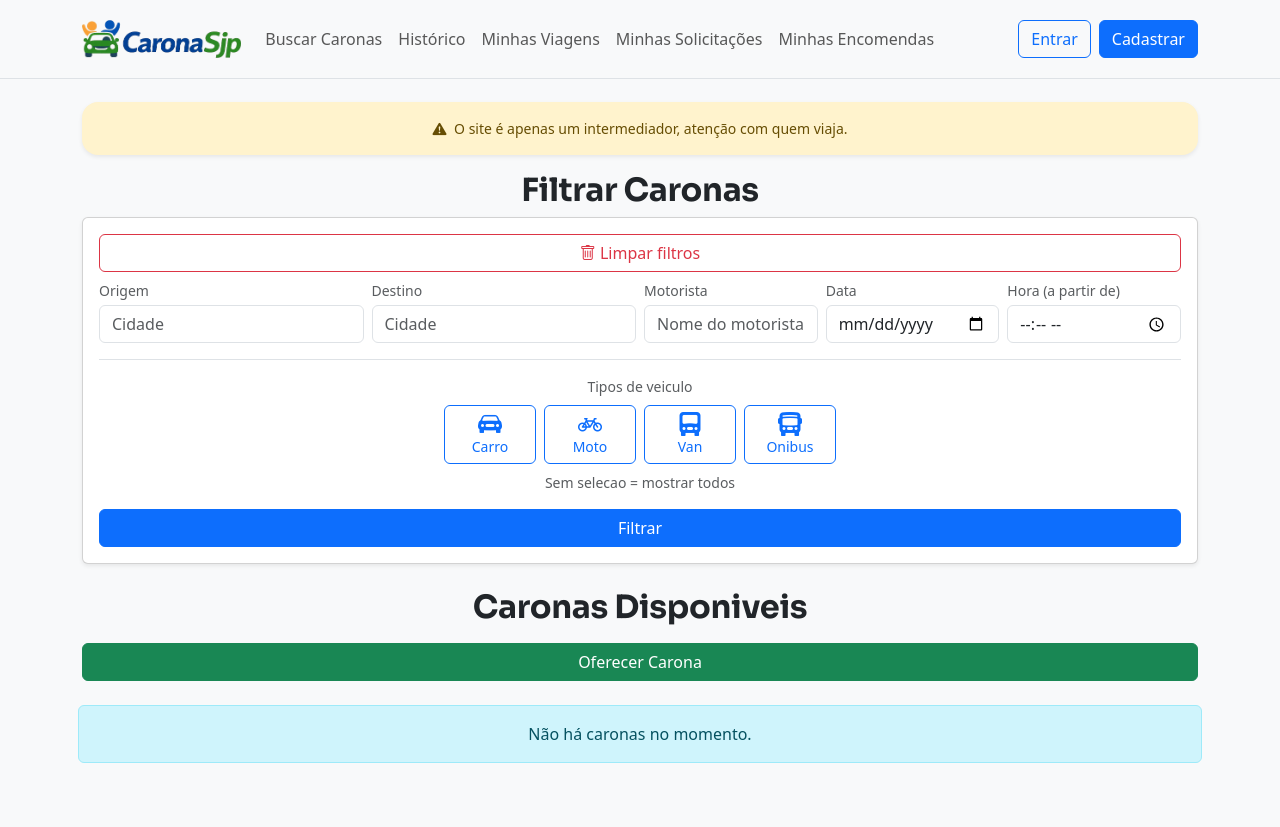
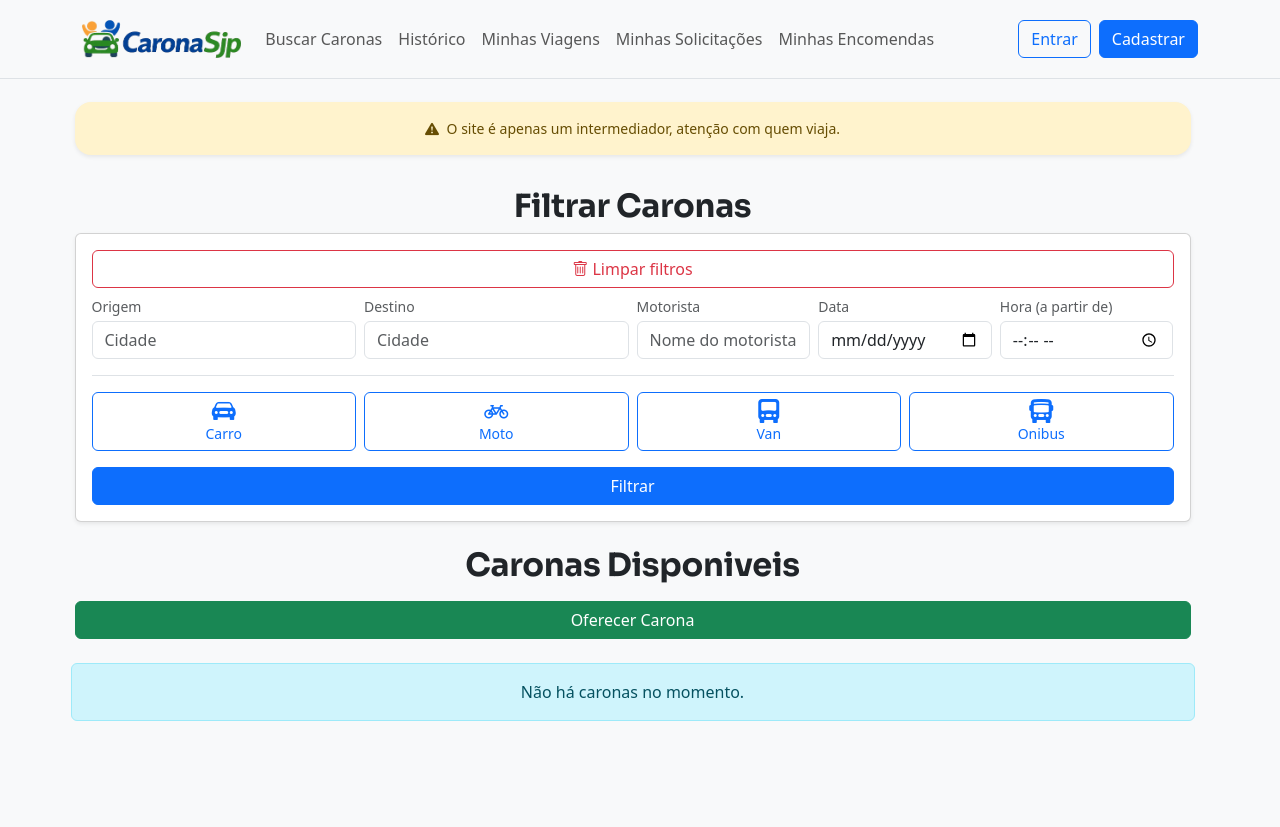
Before and after one commit to cesagoncalves/caronasjp, a Django app: page / in a window 1280 px wide. After the commit the page ends 721 px from the top, so only its background shows below. Run offline with Django 5.2, Linux system fonts and the light colour scheme; tables that the repository leaves empty hold one stand-in row (values such as "Sample post").

Commit message:
corrije navbar pelamor

```diff
--- a/templates/base.html
+++ b/templates/base.html
@@ -23,8 +23,12 @@
         margin: 0;
         padding: 0;
     }
+    html {
+        scrollbar-gutter: stable;
+    }
     body {
         padding-top: var(--navbar-offset) !important;
+        overflow-y: scroll;
     }
     .navbar {
         margin-top: 0 !important;
@@ -928,7 +932,7 @@
 </div>
 
 
-<div class="container mb-5">
+<div class="container mb-5 pt-3">
     {% block content %}{% endblock %}
 </div>
 
--- a/viagens/templates/viagens/lista.html
+++ b/viagens/templates/viagens/lista.html
@@ -86,13 +86,12 @@
     color: #6c757d;
 }
 .filtro-tipo-grid {
-    display: flex;
-    justify-content: center;
+    display: grid;
+    grid-template-columns: repeat(4, minmax(88px, 1fr));
     gap: 8px;
-    flex-wrap: wrap;
 }
 .filtro-tipo-grid .btn {
-    min-width: 92px;
+    width: 100%;
 }
 @media (max-width: 575.98px) {
     .card-carona-disponivel .carona-grid {
@@ -104,7 +103,10 @@
         height: 36px;
     }
     .filtro-tipo-grid .btn {
-        min-width: 78px;
+        min-width: 0;
+    }
+    .filtro-tipo-grid {
+        grid-template-columns: repeat(2, minmax(0, 1fr));
     }
 }
 </style>
@@ -192,7 +194,7 @@
         aria-expanded="false"
         aria-controls="filtrosCollapse">
     <i class="bi bi-funnel me-1"></i> <span id="toggleFiltrosTexto">Mostrar filtros</span>
-    {% if origem or destino or data or motorista or hora %}
+    {% if origem or destino or data or motorista or hora or tipos_selecionados %}
         <span class="badge bg-primary ms-2">Ativos</span>
     {% endif %}
 </button>
@@ -226,7 +228,6 @@
         </div>
     </div>
     <div class="mt-3 pt-3 border-top">
-        <label class="form-label small text-muted mb-2 d-block text-center">Tipos de veiculo</label>
         <div class="filtro-tipo-grid">
             <input class="btn-check" type="checkbox" name="tipos" value="carro" id="filtro_tipo_carro" {% if "carro" in tipos_selecionados %}checked{% endif %}>
             <label class="btn btn-outline-primary text-center" for="filtro_tipo_carro">
@@ -252,7 +253,6 @@
                 <small>Onibus</small>
             </label>
         </div>
-        <div class="text-muted small text-center mt-2">Sem selecao = mostrar todos</div>
     </div>
     <div class="row mt-3"><div class="col-12"><button class="btn btn-primary w-100">Filtrar</button></div></div>
 </form>
@@ -260,6 +260,9 @@
 
 <h2 class="mb-3 text-center">Caronas Disponiveis</h2>
 <a href="{% url 'criar_carona' %}" class="btn btn-success mb-4 w-100">Oferecer Carona</a>
+{% if resumo_filtros %}
+<p class="text-center text-muted mb-3">{{ resumo_filtros }}</p>
+{% endif %}
 <div class="row g-2">
 {% for carona in caronas %}
 <div class="col-12 col-md-6">
--- a/viagens/views.py
+++ b/viagens/views.py
@@ -64,6 +64,15 @@ def abrir_notificacao(request, notificacao_id):
 
 
 def lista_caronas(request):
+    def _juntar_itens_humanos(itens):
+        if not itens:
+            return ""
+        if len(itens) == 1:
+            return itens[0]
+        if len(itens) == 2:
+            return f"{itens[0]} e {itens[1]}"
+        return f"{', '.join(itens[:-1])} e {itens[-1]}"
+
     def normalizar_texto(valor):
         base = (valor or "").strip().lower()
         if not base:
@@ -233,6 +242,38 @@ def lista_caronas(request):
             and (not destino or match_cidade(destino, c.destino))
         ]
 
+    partes_resumo = []
+    if origem:
+        partes_resumo.append(f"saindo de {origem}")
+    if destino:
+        partes_resumo.append(f"indo para {destino}")
+    if motorista:
+        partes_resumo.append(f"com motorista {motorista}")
+    if data:
+        data_ref = data
+        if data_ref == timezone.localdate().isoformat():
+            partes_resumo.append("hoje")
+        else:
+            try:
+                partes_resumo.append(datetime.strptime(data_ref, "%Y-%m-%d").strftime("em %d/%m/%Y"))
+            except ValueError:
+                partes_resumo.append(f"em {data_ref}")
+    if hora:
+        partes_resumo.append(f"a partir de {hora}")
+    if tipos_validos:
+        labels_tipos = {
+            "carro": "carro",
+            "moto": "moto",
+            "van": "van",
+            "onibus": "onibus",
+        }
+        nomes = [labels_tipos[t] for t in tipos_validos]
+        partes_resumo.append(f"tipo {_juntar_itens_humanos(nomes)}")
+
+    resumo_filtros = ""
+    if partes_resumo:
+        resumo_filtros = "Buscando por viagens " + ", ".join(partes_resumo) + "."
+
     for carona in caronas:
         preencher_dados_carona(carona)
 
@@ -339,6 +380,7 @@ def lista_caronas(request):
         'hora': hora or "",
         'motorista': motorista or "",
         "tipos_selecionados": tipos_validos,
+        "resumo_filtros": resumo_filtros,
         "destaques_ativos": destaques_ativos,
         "destaque_modais_extras": destaque_modais_extras,
     })
```
